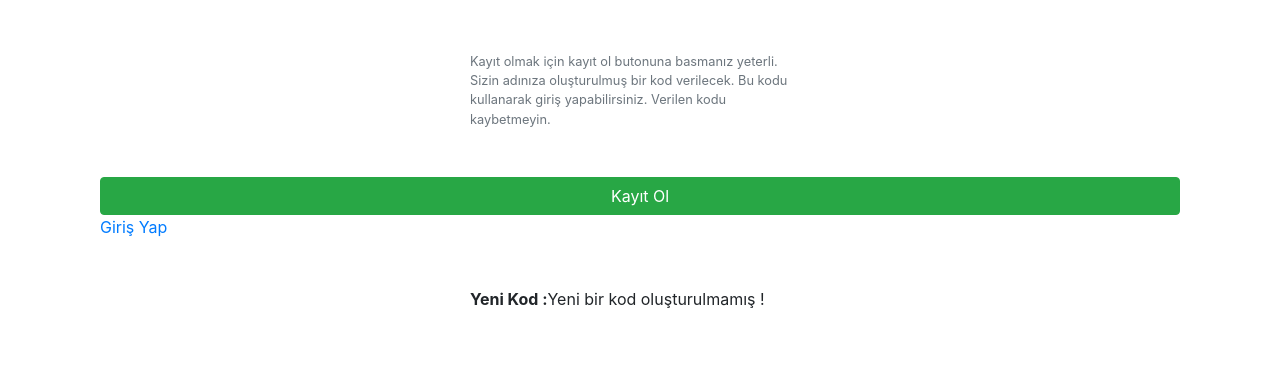
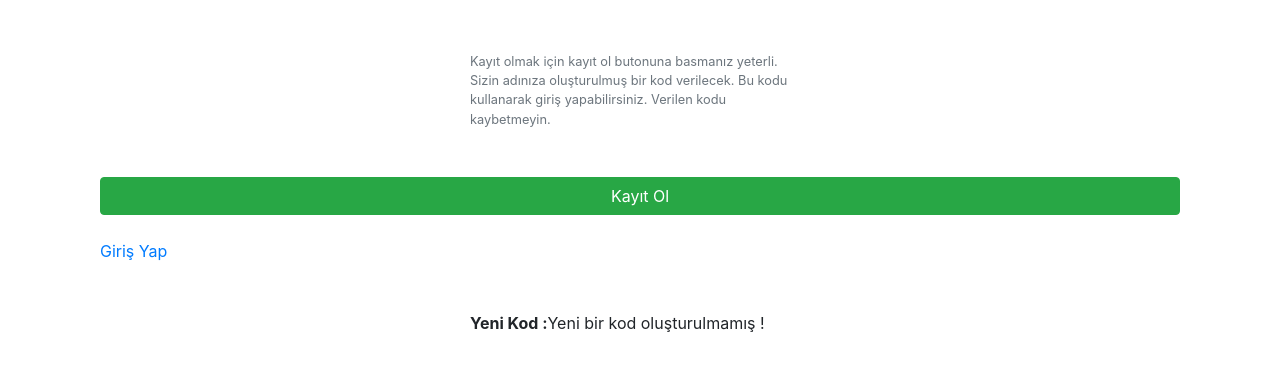
Before and after one commit to veysel/money-app, an Angular app: page /register in a window 1280 px wide. Shown: the top 370 px of the page. Built offline with nearby package versions, Linux system fonts and the light colour scheme.

Commit message:
Login button top margin option changed

```diff
--- a/src/app/Register/register.template.html
+++ b/src/app/Register/register.template.html
@@ -7,7 +7,7 @@
     <div class="row mt-5 mx-auto col-xl-12 col-lg-12 col-md-12 col-sm-12 col-12">
         <button [disabled]="registerState" (click)="register()" type="button"
             class="btn btn-success col-xl-12 col-lg-12 col-md-12 col-sm-12 col-12">Kayıt Ol</button>
-        <a class="float-right" routerLink="/login">Giriş Yap</a>
+        <a class="float-right mt-4" routerLink="/login">Giriş Yap</a>
     </div>
     <div class="row mt-5 mx-auto col-xl-4 col-lg-4 col-md-5 col-sm-7 col-11">
         <b>Yeni Kod : </b> {{newCodeText}}
```
